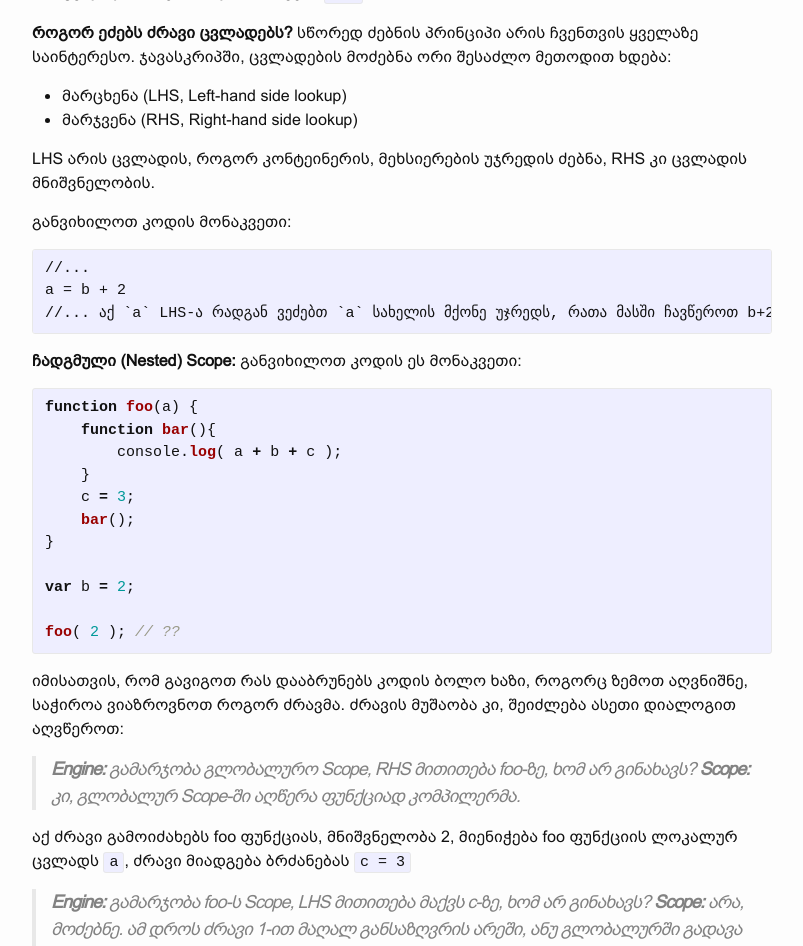
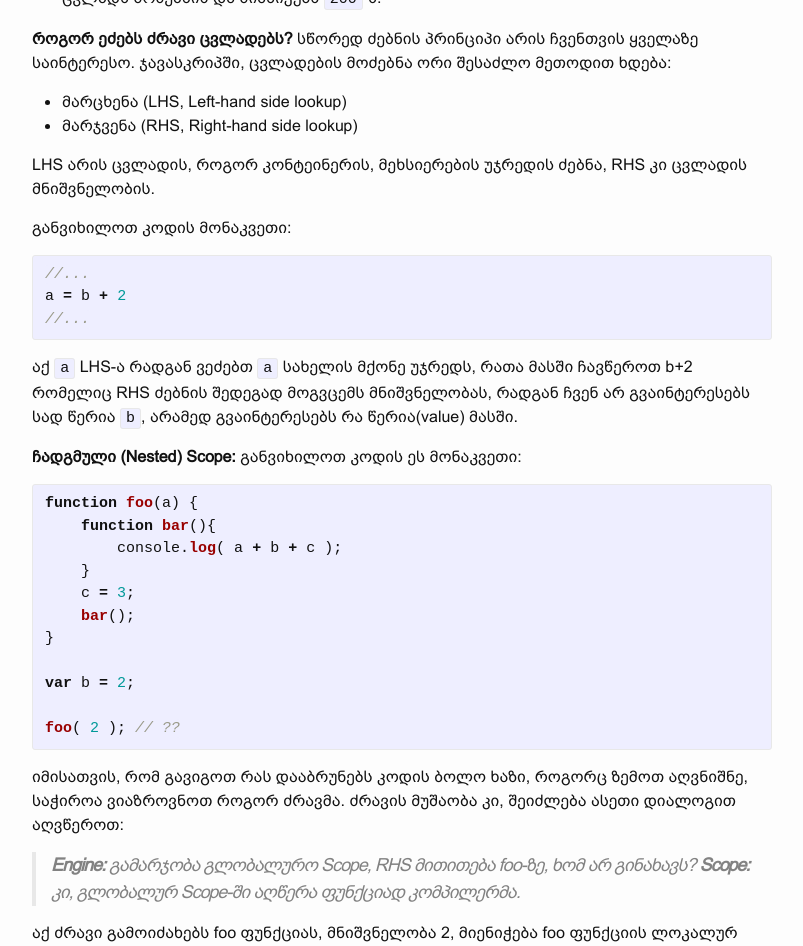
Before and after one commit to thecotne/devtime-ge, a Jekyll site: the page built from _posts/2016-04-26-Scope-ჯავასკრიპტში.md, in a window 1280 px wide and 1400 px high, scrolled down 1546 px. Shown: the top 946 px of the window, without its empty margins (238-1041 px from the left). Built offline with Jekyll 4.4.1, drawn with Linux system fonts in a browser that asks for light colours; some of the changed text lies outside the part shown.

Commit message:
fix markdown

````diff
--- a/_posts/2016-04-26-Scope-ჯავასკრიპტში.md
+++ b/_posts/2016-04-26-Scope-ჯავასკრიპტში.md
@@ -24,6 +25,7 @@ int main(){ // #1 ბლოკი
 } // mainVar იშლება მეხსიერებიდან
 // პროგრამის დასრულების შემდეგ globalVar წაიშლება მეხსიერებიდან
 ```
+
 აქ ყველაფერი მარტივადაა: ცვლადები ბლოკებს შორის, იმავე ბლოკისათვის ლოკალურია და ხელმისაწვდომია ყველა შიგნით ჩასმული ბლოკისათვის. (მაგ: globalVar-ს შეგვიძლია მივწვდეთ main-დან, mainVar-ს კი - #2 ბლოკიდან)
 
 ანუ ცვლადების **განსაზღვრის არე - Scope** იმ ბლოკებით გამოიხატება, რომელშიც ინიციალიზებულია.
@@ -32,7 +34,7 @@ int main(){ // #1 ბლოკი
 
 მიუხედავად იმისა, რომ ჯავასკრიპტი დინამიურ, ინტრერპრეტირებად ენად მიიჩნევა, მისი ინტერპრეტირების პროცესი ძალიან ახლოსაა კომპილაციასთან და შეიძლება სამ ნაწილად დაიყოს:
 
- 1. **ტოკენიზირება** - ანუ კოდის პატარ-პატარა, კომპილერისათვის გასაგებ ნაკუწებად (ტოკენებად) დაყოფა, მაგალითად ```var myidveli = 200``` დაიყოფა ნაწილებად: ```var, myidveli, =, 200```
+ 1. **ტოკენიზირება** - ანუ კოდის პატარ-პატარა, კომპილერისათვის გასაგებ ნაკუწებად (ტოკენებად) დაყოფა, მაგალითად `var myidveli = 200` დაიყოფა ნაწილებად: `var, myidveli, =, 200`
  2. **პარსირება** - ტოკენების მასივის წაკითხვა და ბრძანებების გადატანა უფრო კომპლექსურ მონაცემთა სტრუქტურაში.(Abstract Syntax Tree)
  3. **კოდის გენერირება** - *მაგიის მეშვეობით* ბრძანებების მანქანურ კოდში გადაყვანა.
 
@@ -40,13 +42,13 @@ int main(){ // #1 ბლოკი
 
 იმისათვის, რათა გავიგოთ როგორ მუშაობს ჯავასკრიპტი, საჭიროა, რომ ვიფიქროთ როგორც ძრავმა.
 
-მაგალითად, განვიხილოთ მაგალითი: ```var myidveli = 200;``` ლოგიკური იქნება თუ ვიფიქრებთ, რომ, კომპილირების შედეგად მივიღებთ ესეთ ფსევდო-ბრძანებას:
-```გამოყავი მეხსიერება, მონიშნე ის სახელით myidveli და ჩაწერე 200 მასში```
+მაგალითად, განვიხილოთ მაგალითი: `var myidveli = 200;` ლოგიკური იქნება თუ ვიფიქრებთ, რომ, კომპილირების შედეგად მივიღებთ ესეთ ფსევდო-ბრძანებას:
+`გამოყავი მეხსიერება, მონიშნე ის სახელით myidveli და ჩაწერე 200 მასში`
 
-```var myidveli = 200;``` თითქოს ერთი ბრძანებაა, თუმცა, ძრავი მას ორად აღიქვამს:
+`var myidveli = 200;` თითქოს ერთი ბრძანებაა, თუმცა, ძრავი მას ორად აღიქვამს:
 
-1. ```var myidveli``` - რომელსაც კომპილერი დაამუშავებს შემდეგნაირად: ის შეამოწმებს, არის თუ არა მოცემულ Scope-ში ცვლადი სახელით ```myidveli``` თუ კი, გადავა შემდეგ ბრძანებაზე, თუ არა - შექმნის მას.
-2. ```myidveli = 200``` - რომელსაც ძრავი დაამუშავებს: კომპილერის მიერ Scope-ში შექმნილ ცვლადს მოძებნის და მიანიჭებს ```200```-ს.
+1. `var myidveli` - რომელსაც კომპილერი დაამუშავებს შემდეგნაირად: ის შეამოწმებს, არის თუ არა მოცემულ Scope-ში ცვლადი სახელით `myidveli` თუ კი, გადავა შემდეგ ბრძანებაზე, თუ არა - შექმნის მას.
+2. `myidveli = 200` - რომელსაც ძრავი დაამუშავებს: კომპილერის მიერ Scope-ში შექმნილ ცვლადს მოძებნის და მიანიჭებს `200`-ს.
 
 **როგორ ეძებს ძრავი ცვლადებს?**
 სწორედ ძებნის პრინციპი არის ჩვენთვის ყველაზე საინტერესო. ჯავასკრიპში, ცვლადების მოძებნა ორი შესაძლო მეთოდით ხდება:
@@ -58,16 +60,19 @@ LHS არის ცვლადის, როგორ კონტეინე
 
 განვიხილოთ კოდის მონაკვეთი:
 
-    //...
-    a = b + 2
-    //...
-აქ `a` LHS-ა რადგან ვეძებთ `a` სახელის მქონე უჯრედს, რათა მასში ჩავწეროთ b+2 რომელიც RHS ძებნის შედეგად მოგვცემს მნიშვნელობას, რადგან ჩვენ არ გვაინტერესებს სად წერია ```b```, არამედ გვაინტერესებს რა წერია(value) მასში.
+```js
+//...
+a = b + 2
+//...
+```
+
+აქ `a` LHS-ა რადგან ვეძებთ `a` სახელის მქონე უჯრედს, რათა მასში ჩავწეროთ b+2 რომელიც RHS ძებნის შედეგად მოგვცემს მნიშვნელობას, რადგან ჩვენ არ გვაინტერესებს სად წერია `b`, არამედ გვაინტერესებს რა წერია(value) მასში.
 
 
 **ჩადგმული (Nested) Scope:**
 განვიხილოთ კოდის ეს მონაკვეთი:
 
-```javascript
+```js
 function foo(a) {
     function bar(){
         console.log( a + b + c );
@@ -97,14 +102,15 @@ foo( 2 ); // ??
 
 რადგან გლობალური არე ყველაზე "ზედაა" და მასშიც ვერ მოიძებნა `c` ცვლადი, ძრავი მას შექმნის და მნიშვნელობას მიანიჭებს.  ძრავი მიადგება `bar()` ბრძანებას, მოძებნის foo-ს Scope-ში მას, შემდეგი შესრულდება `console.log( a + b + c );  ` ბრძანება. მსგავსი დიალოგის მეშვეობით, ძრავი foo-ს განსაზღვრის არეში იპოვის `c`-ს, ხოლო გლობალურში `a` და `b`-ს, საბოლოოდ კი დაიბეჭდება 2+2+3=7.
 
-![scopes img](http://i.imgur.com/wtZeQyy.png)
+![scopes img](http://i.imgur.com/wtZeQyy.png){:width="300px"}
 
 Scope-ებში ცვლადების ძებნა სართულებზე ბინის ძებნასავითაა, ვიწყებთ ქვედა სართულებიდან და ნელ-ნელა ზემოთ ავდივართ, სანამ არ ვიპოვით.
 
 **სინტაქსური შეცდომები, RHS vs LHS**
 
 განვიხილოთ კოდის მონაკვეთი:
-```
+
+```js
 function foo(a) {
     console.log( a + b );
     b = a;
@@ -116,7 +122,8 @@ foo( 2 );
 მე-2 ხაზზე, ძრავი b-ს RHS ძებნას დაიწყებს, foo-ს არედან გადავა გლობალურ არეში, და როდესაც იქაც ვერ იპოვის b-ს,  მოხდება ReferenceError.
 
 თუმცა ამ შემთხვევაში:
-```
+
+```js
 function foo(a) {
     b = a;
 }
````
Also changed, not shown: other parts of _posts/2016-04-26-Scope-ჯავასკრიპტში.md (+5 -4 lines).
